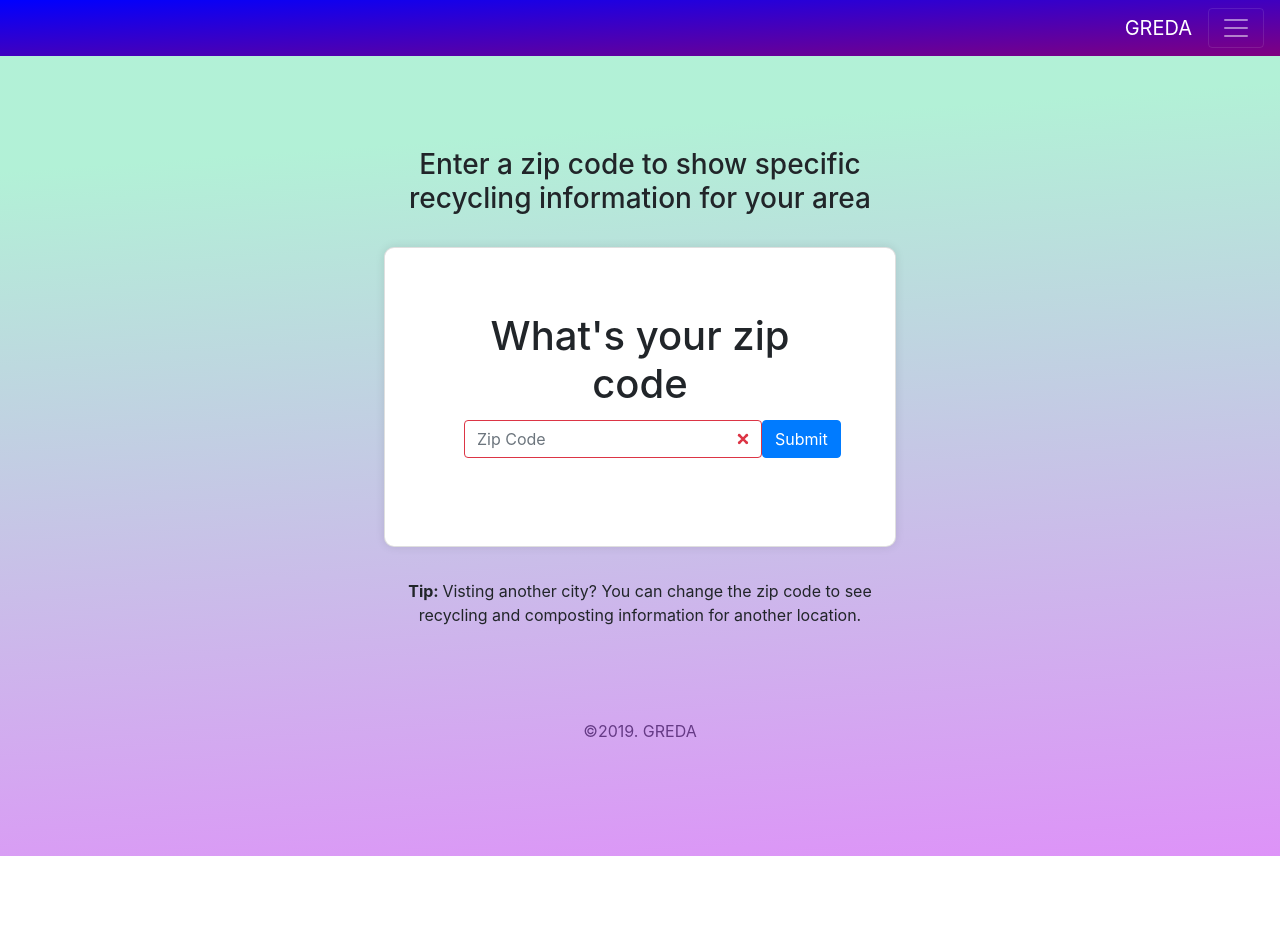
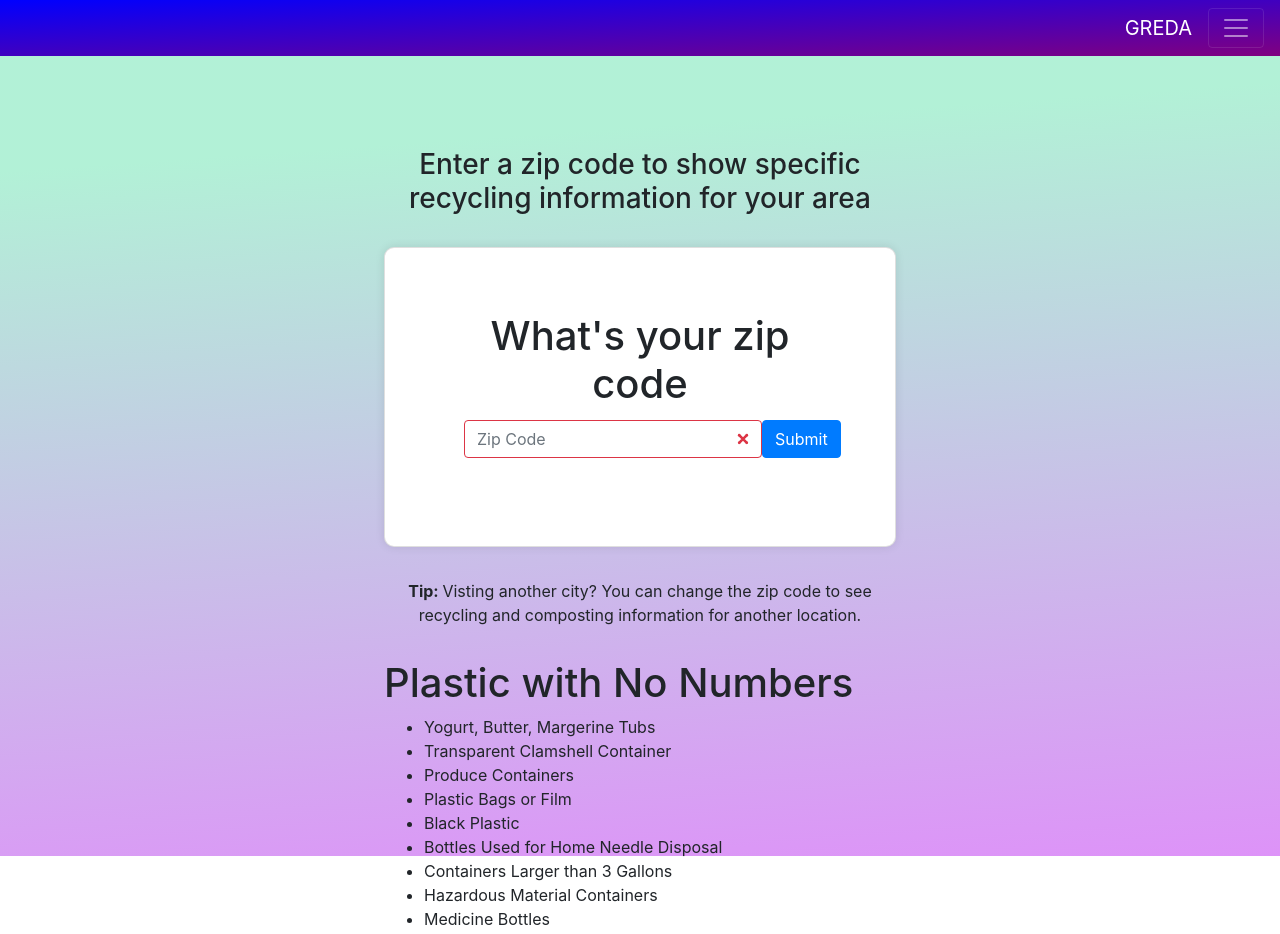
Before and after one commit to aengblom/GREDA, a React (Create React App) app: page / in a window 1280 px wide. Shown: the top 934 px of the page. Before the commit the page ends 856 px from the top, so only its background shows below. Built offline with nearby package versions, Linux system fonts and the light colour scheme.

Commit message:
List component created, not finished

```diff
--- /dev/null
+++ b/src/Components/List/List.css
@@ -0,0 +1,4 @@
+li {
+    font-family: Poppins-Bold;
+    font-size: 2rem;
+}
--- /dev/null
+++ b/src/Components/List/List.jsx
@@ -0,0 +1,21 @@
+import React from "react";
+const List = props => (
+    <div className="list">
+    <h1>Plastic with No Numbers</h1>
+    <ul>
+        <li>Yogurt, Butter, Margerine Tubs</li>
+        <li>Transparent Clamshell Container</li>
+        <li>Produce Containers</li>
+        <li>Plastic Bags or Film</li>
+        <li>Black Plastic</li>
+        <li>Bottles Used for Home Needle Disposal</li>
+        <li>Containers Larger than 3 Gallons</li>
+        <li>Hazardous Material Containers</li>
+        <li>Medicine Bottles</li>
+        <li>Toy or Electronics Packaging</li>
+    </ul>
+
+    </div>
+  );
+
+  export default List;
--- /dev/null
+++ b/src/Components/List/index.js
@@ -0,0 +1 @@
+export { default } from "./List";
--- a/src/pages/Home.js
+++ b/src/pages/Home.js
@@ -1,5 +1,6 @@
 import React, { Component } from "react";
 import Card from "../Components/Card/Card";
+import List from "../Components/List";
 
 class Home extends Component {
   render() {
@@ -20,6 +21,7 @@ class Home extends Component {
               information for another location.
             </p>
           </div>
+          <List></List>
         </div>
       </div>
     );
```
